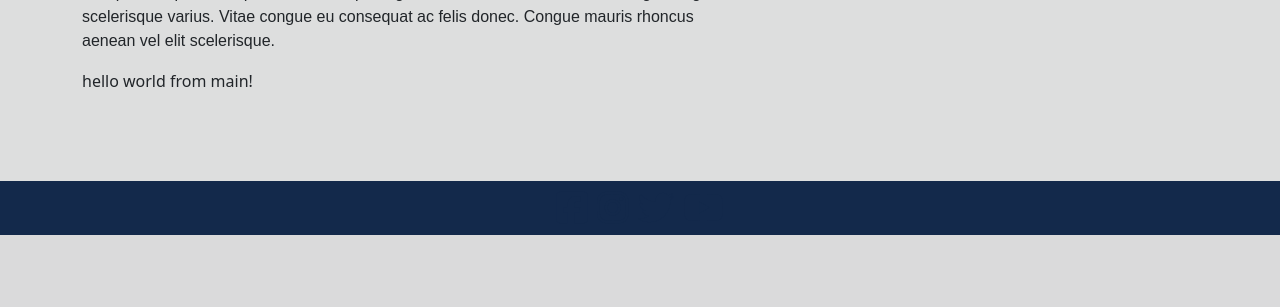
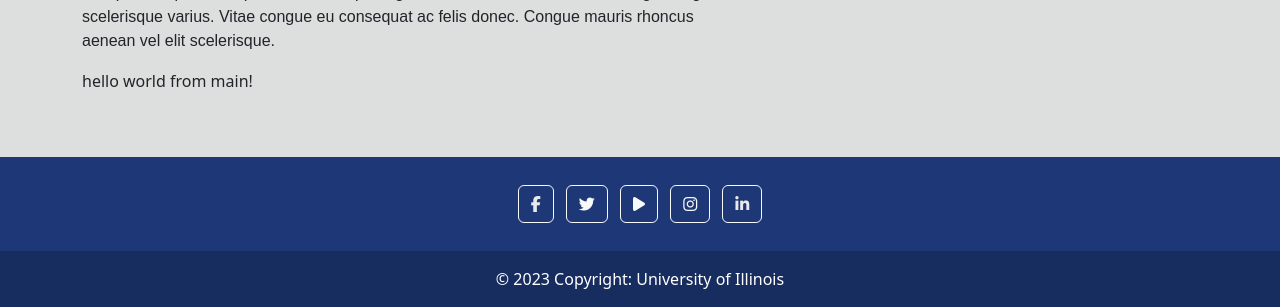
Before and after one commit to alaynali/imvb-web, a Django app: page / in a window 1280 px wide. Shown: the part 1337-1644 px from the top of the page. Before the commit the page ends 1572 px from the top, so only its background shows below. Run offline with Django 4.2, Linux system fonts and the light colour scheme; data that the repository does not hold is empty; some libraries are stand-ins or nearby versions; some web fonts are replaced.

Commit message:
change footer, add font awesome icons kit

```diff
--- a/static/style.css
+++ b/static/style.css
@@ -171,3 +171,14 @@ hr.solid {
     margin: auto;
     display: block;
 }
+
+/* carousel images */
+/* .carousel-inner > .item >img{
+    min-height : 300px;
+    max-height : 300px;
+    width : 100%;
+  } */
+
+#footer {
+    background-color: #1E3877;
+}
--- a/templates/base.html
+++ b/templates/base.html
@@ -21,6 +21,9 @@
         {% block scripts %}
         {% endblock scripts %}
 
+        <!-- font awesome -->
+        <script src="https://kit.fontawesome.com/48f3bd800b.js" crossorigin="anonymous"></script>
+
         <!-- fonts -->
         <!-- source sans pro regular -->
         <style>
@@ -30,9 +33,7 @@
         <style>
             @import url('https://fonts.googleapis.com/css2?family=Montserrat:wght@700&display=swap');
          </style>
-        <!-- font awesome doesn't work right-->
-        <script src="https://use.fontawesome.com/540ab895d0.js"></script>
-        <link rel="stylesheet" href="https://use.fontawesome.com/540ab895d0.css" crossorigin="anonymous">
+
 
     </head>
     <body>
--- a/templates/footer.html
+++ b/templates/footer.html
@@ -1,12 +1,48 @@
- <!-- footer -->
- <footer id="footer">
-    <div class="container-fluid">
-        <!-- social media icons -->
-        <div class="social-icons mt-4">
-            <a href="https://www.facebook.com/" target="_blank"><i class="fa-brands fa-square-facebook"></i></a>
-            <a href="https://www.instagram.com/" target="_blank"><i class="fa-brands fa-instagram"></i></a>
-            <a href="https://www.twitter.com/" target="_blank"><i class="fa-brands fa-twitter"></i></a>
-            <a href="https://www.youtube.com/" target="_blank"><i class="fa-brands fa-youtube"></i></a>
+
+ {% block content %}
+ <!doctype html>
+ <html>
+    <footer class="text-center text-white" id="footer">
+        <!-- Grid container -->
+        <div class="container p-4 pb-0">
+        <!-- Section: Social media -->
+        <section class="mb-4">
+            <!-- Facebook -->
+            <a class="btn btn-outline-light btn-floating m-1" href="#!" role="button"
+            ><i class="fab fa-facebook-f"></i
+            ></a>
+
+            <!-- Twitter -->
+            <a class="btn btn-outline-light btn-floating m-1" href="https://twitter.com/IllinoisMensVB" target="_blank" role="button"
+            ><i class="fa-brands fa-twitter"></i></i
+            ></a>
+
+            <!-- YouTube -->
+            <a class="btn btn-outline-light btn-floating m-1" href="https://www.youtube.com/playlist?list=PLlHTnw6JPRCTqFZnA71D8nmbh15-yoRtH" target="_blank" role="button"
+            ><i class="fa-solid fa-play"></i></i
+            ></a>
+
+            <!-- Instagram -->
+            <a class="btn btn-outline-light btn-floating m-1" href="https://www.instagram.com/illinoismensvolleyballclub/" target="_blank" role="button"
+            ><i class="fa-brands fa-instagram"></i></i
+            ></a>
+
+            <!-- Linkedin -->
+            <a class="btn btn-outline-light btn-floating m-1" href="#!" role="button"
+            ><i class="fab fa-linkedin-in"></i
+            ></a>
+
+        </section>
+        <!-- Section: Social media -->
         </div>
-    </div>
-</footer>
+        <!-- Grid container -->
+
+        <!-- Copyright -->
+        <div class="text-center p-3" style="background-color: rgba(0, 0, 0, 0.2);">
+        © 2023 Copyright:
+        <a class="text-white" href="https://mdbootstrap.com/">University of Illinois</a>
+        </div>
+        <!-- Copyright -->
+    </footer>
+</html>
+{% endblock content %}
```
